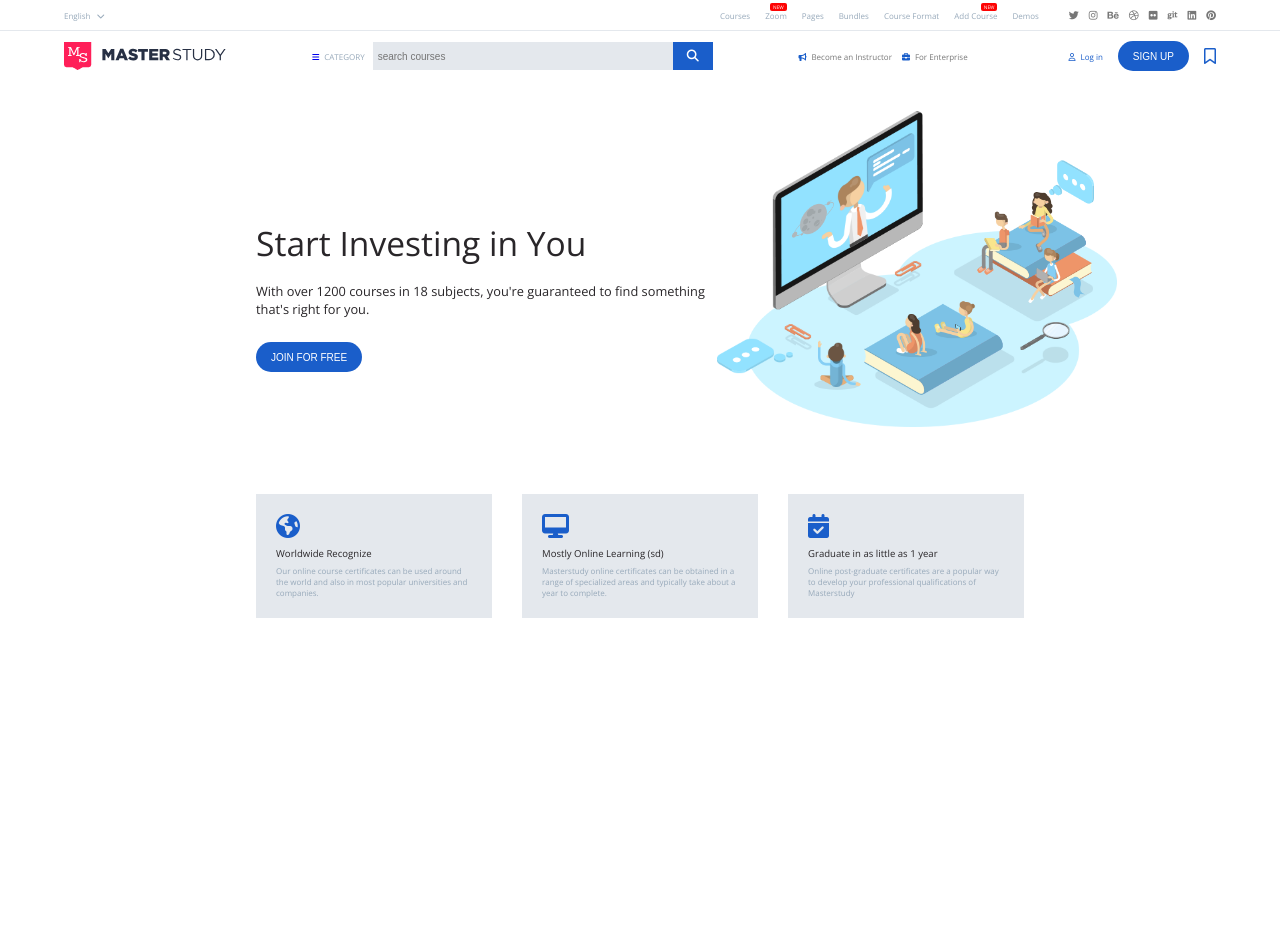
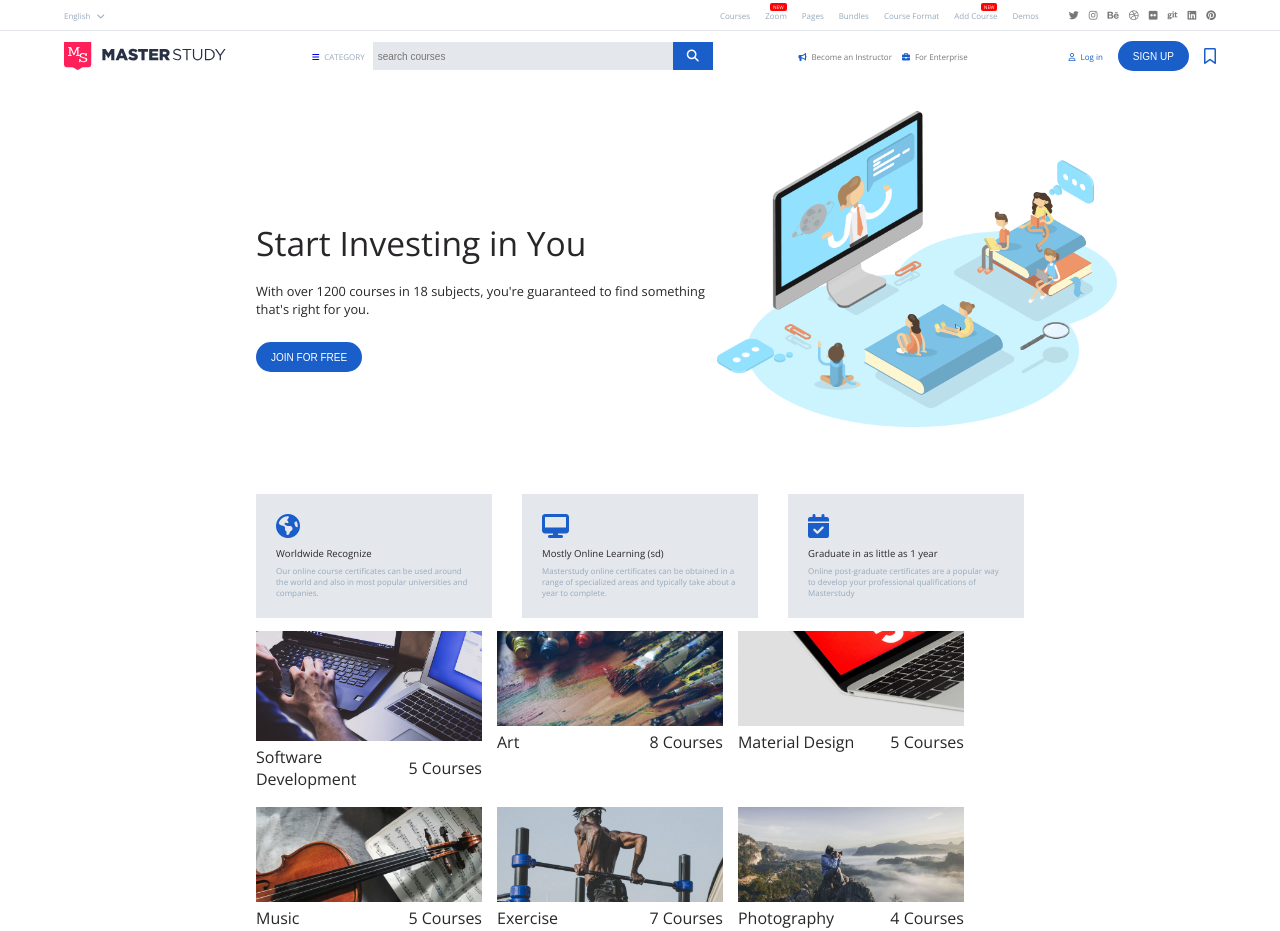
Before and after one commit to leonardoserra/proj-html-vuejs, a Vue app: page / in a window 1280 px wide. Before the commit the page ends 800 px from the top, so only its background shows below. Built offline with nearby package versions, Linux system fonts and the light colour scheme.

Commit message:
ok immagini su gallery, need to style

```diff
--- a/src/App.vue
+++ b/src/App.vue
@@ -3,6 +3,7 @@ import { store } from './store.js';
 import PageHeader from './components/PageHeader.vue';
 import MyJumbotron from './components/MyJumbotron.vue';
 import CardFeature from './components/CardFeature.vue';
+import CardGallery from './components/CardGallery.vue';
 export default {
   data() {
     return {
@@ -12,7 +13,8 @@ export default {
   components: {
     PageHeader,
     MyJumbotron,
-    CardFeature
+    CardFeature,
+    CardGallery
   }
 }
 
@@ -41,6 +43,19 @@ export default {
       </div>
     </div>
 
+    <!-- sezione gallery -->
+    <div class="container-60 ">
+      <div class="gallery-wrapper">
+        <div class="single-card" v-for="(card, index) in store.galleryData" :key="index">
+          <CardGallery :imagePath="card.imagePath" :title="card.title" :coursesQuantity="card.coursesQuantity" />
+        </div>
+
+
+      </div>
+
+    </div>
+
+
   </main>
 </template>
 
@@ -67,5 +82,26 @@ main {
     }
   }
 
+  .gallery-wrapper {
+    @include mixins.flex-wrap;
+    gap: 15px;
+    height: 300px;
+
+
+    .single-card {
+      width: calc(100% / 3 - 30px);
+    }
+
+    // .single-card:first-child {
+    //   width: calc(100% / 3 * 2 - 30px);
+    //   height: calc(100% / 3 * 2 - 30px);
+    //   flex-grow: 0;
+    // }
+
+    // .single-card:nth-child(2) {
+    //   width: calc(100% / 3);
+    //   height: calc(100% / 3);
+    // }
+  }
 }
 </style>
--- /dev/null
+++ b/src/components/CardGallery.vue
@@ -0,0 +1,57 @@
+<script>
+import { store } from '../store.js';
+export default {
+    name: 'CardGallery',
+    data() {
+        return {
+            store
+        }
+    },
+    props: {
+        imagePath: String,
+        title: String,
+        coursesQuantity: String
+    },
+
+    methods: {
+        getImageURL: function (path) {
+            return new URL(path, import.meta.url).href;
+
+        }
+    }
+}
+</script>
+<template>
+    <div class="card">
+        <div class="img-wrapper">
+            <img :src="getImageURL(`../assets/images/${imagePath}.jpg`)" :alt="title">
+        </div>
+        <div class="info">
+            <span class="course-name">{{ title }}</span>
+            <span class="course-quantity">{{ coursesQuantity }}&nbsp;Courses</span>
+        </div>
+    </div>
+</template>
+
+
+<style scoped lang="scss">
+@use '../styles/partials/mixins';
+@use '../styles/partials/colors' as*;
+
+.card {
+    .info {
+        @include mixins.flex-space-between;
+    }
+
+    .img-wrapper {
+        width: 100%;
+        height: 100%;
+
+        img {
+            object-fit: cover;
+            height: 100%;
+            width: 100%;
+        }
+    }
+}
+</style>
--- a/src/store.js
+++ b/src/store.js
@@ -67,6 +67,44 @@ export const store = reactive(
                 title: 'Graduate in as little as 1 year',
                 text: 'Online post-graduate certificates are a popular way to develop your professional qualifications of Masterstudy'
             }
+        ],
+
+        galleryData: [
+            {
+                imagePath: 'cat_1-1540x750',
+                title: 'Software Development',
+                coursesQuantity: '5'
+            },
+
+            {
+                imagePath: 'cat_2-740x310',
+                title: 'Art',
+                coursesQuantity: '8'
+            },
+
+            {
+                imagePath: 'cat_3-740x310',
+                title: 'Material Design',
+                coursesQuantity: '5'
+            },
+
+            {
+                imagePath: 'cat_5-740x310',
+                title: 'Music',
+                coursesQuantity: '5'
+            },
+
+            {
+                imagePath: 'cat_4-740x310',
+                title: 'Exercise',
+                coursesQuantity: '7'
+            },
+
+            {
+                imagePath: 'cat_6-740x310',
+                title: 'Photography',
+                coursesQuantity: '4'
+            }
         ]
     }
 
--- a/src/styles/partials/_mixins.scss
+++ b/src/styles/partials/_mixins.scss
@@ -1,4 +1,9 @@
 @use './colors' as*;
+
+@mixin flex-wrap {
+    display: flex;
+    flex-wrap: wrap;
+}
 
 @mixin flex-space-between {
     display: flex;
```
